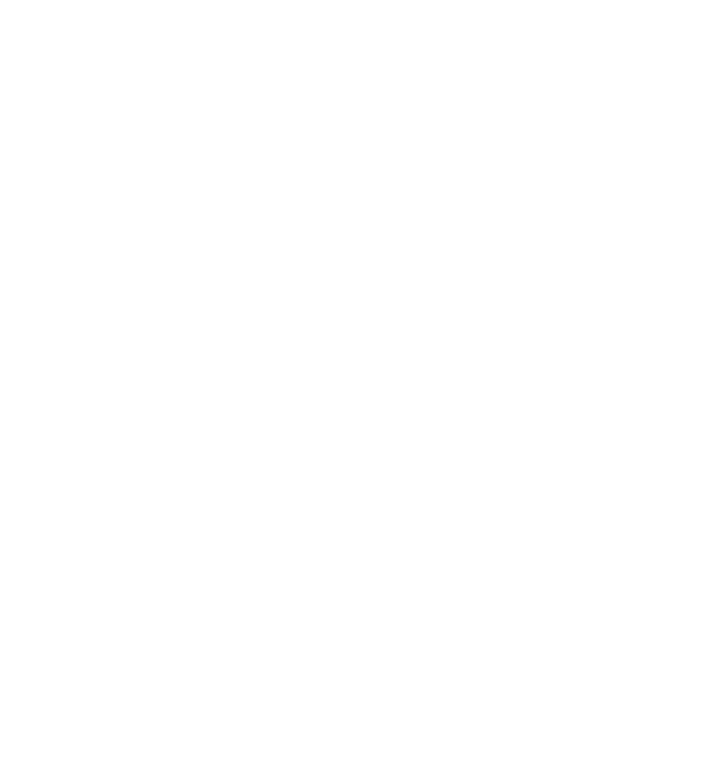
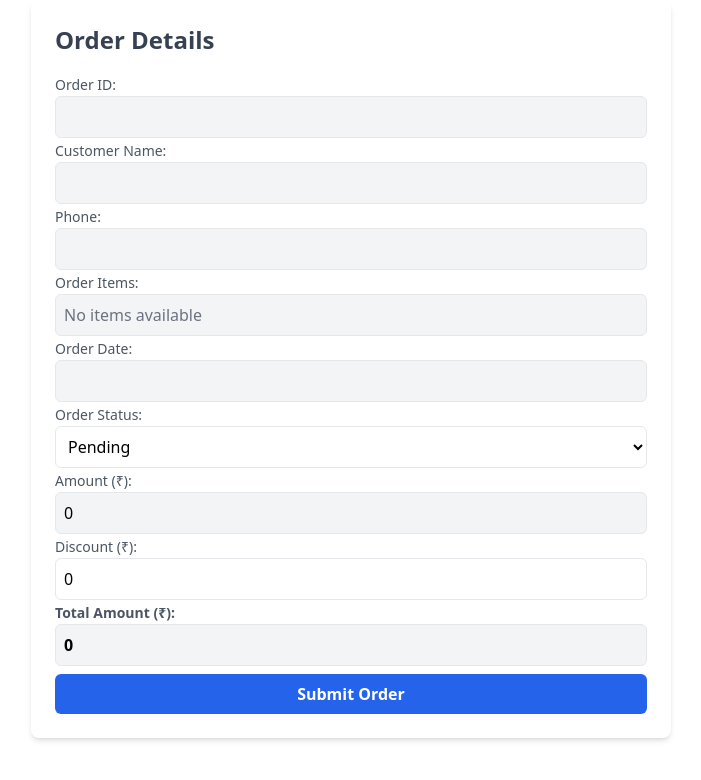
Before and after one commit to sachin6736/RENTAL-SHOP, a React (Vite) app in the folder frontend/: page /OrderUpdate/1 in a window 1280 px wide. Before the commit this address had no page. Shown: the top 780 px of the page, without its empty margins (289-990 px from the left). Built offline with nearby package versions, Linux system fonts and the light colour scheme.

Commit message:
Order uodate finished

```diff
--- a/frontend/src/App.jsx
+++ b/frontend/src/App.jsx
@@ -18,6 +18,7 @@
     <Route path='/addtool' element={<AddTool/>}/>
     <Route path='/toolslist' element={<ToolsList/>}/>
     <Route path='/OrderUpdate' element={<OrderUpdate/>}/>
+    <Route path='/OrderUpdate/:id' element={<OrderUpdate/>}/>
   </Routes>
   </BrowserRouter>
 }
--- a/frontend/src/pages/OrderUpdate.jsx
+++ b/frontend/src/pages/OrderUpdate.jsx
@@ -1,141 +1,163 @@
-import React, { useState } from "react";
+import React, { useState } from 'react'
+import { useLocation } from 'react-router-dom'
 
-const OrderForm = ({order}) => {
+const OrderForm = () => {
+  const location = useLocation()
+  const order = location.state?.order || {
+    id: '',
+    customer: '',
+    phone: '',
+    items: [],
+    date: '',
+    total: 0,
+    status: ''
+  }
 
-    const [updatedOrder, setUpdatedOrder] = useState(order)
+  const [updatedOrder, setUpdatedOrder] = useState(() => ({
+    id: order.id || '',
+    customer: order.customer || '',
+    phone: order.phone || '',
+    items: Array.isArray(order.items) ? order.items : [],
+    date: order.date || '',
+    total: order.total || 0,
+    discount: order.discount || 0,
+    status: order.status || ''
+  }))
 
-//   const [order, setOrder] = useState({
-//     orderId: "ORD123456",
-//     customerName: "John Doe",
-//     phone: "9876543210",
-//     orderItems: "Laptop, Mouse",
-//     orderDate: "2025-02-13",
-//     orderStatus: "Pending",
-//     amount: 1500, // Total without discount
-//     discount: 0,
-//   });
+  const totalAmount = updatedOrder.total - (updatedOrder.discount || 0)
 
-  const totalAmount = order.amount - order.discount;
-
-  const handleChange = (e) => {
-    setUpdatedOrder({ ...updatedOrder, [e.target.name]: e.target.value });
-  };
+  const handleChange = e => {
+    setUpdatedOrder({ ...updatedOrder, [e.target.name]: e.target.value })
+  }
 
   const handleSubmit = () => {
-    console.log("Updated Order:", updatedOrder);
-    alert("Order Updated Successfully!");
-  };
+    console.log('Updated Order:', updatedOrder)
+    alert('Order Updated Successfully!')
+  }
+
+  console.log(updatedOrder)
 
   return (
-    // <div className="w-1/2 h-auto mx-auto bg-white shadow-md rounded-lg p-6">
-    //   <h2 className="text-2xl font-semibold text-gray-700 mb-4">Order Details</h2>
+    <div className='w-1/2 h-auto mx-auto bg-white shadow-md rounded-lg p-6'>
+      <h2 className='text-2xl font-semibold text-gray-700 mb-4'>
+        Order Details
+      </h2>
 
-    //   <div className="">
-    //     <div>
-    //       <label className="text-gray-600 text-sm">Order ID:</label>
-    //       <input
-    //         type="text"
-    //         value={order.orderId}
-    //         disabled
-    //         className="w-full p-2 border rounded-md bg-gray-100 cursor-not-allowed"
-    //       />
-    //     </div>
+      <div className=''>
+        <div>
+          <label className='text-gray-600 text-sm'>Order ID:</label>
+          <input
+            type='text'
+            value={updatedOrder.id}
+            disabled
+            className='w-full p-2 border rounded-md bg-gray-100 cursor-not-allowed'
+          />
+        </div>
 
-    //     <div>
-    //       <label className="text-gray-600 text-sm">Customer Name:</label>
-    //       <input
-    //         type="text"
-    //         value={order.customerName}
-    //         disabled
-    //         className="w-full p-2 border rounded-md bg-gray-100 cursor-not-allowed"
-    //       />
-    //     </div>
+        <div>
+          <label className='text-gray-600 text-sm'>Customer Name:</label>
+          <input
+            type='text'
+            value={updatedOrder.customer}
+            disabled
+            className='w-full p-2 border rounded-md bg-gray-100 cursor-not-allowed'
+          />
+        </div>
 
-    //     <div>
-    //       <label className="text-gray-600 text-sm">Phone:</label>
-    //       <input
-    //         type="text"
-    //         value={order.phone}
-    //         disabled
-    //         className="w-full p-2 border rounded-md bg-gray-100 cursor-not-allowed"
-    //       />
-    //     </div>
+        <div>
+          <label className='text-gray-600 text-sm'>Phone:</label>
+          <input
+            type='text'
+            value={updatedOrder.phone}
+            disabled
+            className='w-full p-2 border rounded-md bg-gray-100 cursor-not-allowed'
+          />
+        </div>
 
-    //     <div>
-    //       <label className="text-gray-600 text-sm">Order Items:</label>
-    //       <input
-    //         type="text"
-    //         value={order.orderItems}
-    //         disabled
-    //         className="w-full p-2 border rounded-md bg-gray-100 cursor-not-allowed"
-    //       />
-    //     </div>
+        <div>
+          <label className='text-gray-600 text-sm'>Order Items:</label>
+          <ul className='w-full p-2 border rounded-md bg-gray-100 cursor-not-allowed'>
+            {updatedOrder.items?.length > 0 ? (
+              updatedOrder.items.map((item, index) => (
+                <li key={index} className='text-gray-700'>
+                  {item.item} (x{item.count})
+                </li>
+              ))
+            ) : (
+              <li className='text-gray-500'>No items available</li>
+            )}
+          </ul>
+        </div>
 
-    //     <div>
-    //       <label className="text-gray-600 text-sm">Order Date:</label>
-    //       <input
-    //         type="text"
-    //         value={order.orderDate}
-    //         disabled
-    //         className="w-full p-2 border rounded-md bg-gray-100 cursor-not-allowed"
-    //       />
-    //     </div>
+        <div>
+          <label className='text-gray-600 text-sm'>Order Date:</label>
+          <input
+            type='text'
+            value={updatedOrder.date}
+            disabled
+            className='w-full p-2 border rounded-md bg-gray-100 cursor-not-allowed'
+          />
+        </div>
 
-    //     <div>
-    //       <label className="text-gray-600 text-sm">Order Status:</label>
-    //       <select
-    //         name="orderStatus"
-    //         value={order.orderStatus}
-    //         onChange={handleChange}
-    //         className="w-full p-2 border rounded-md bg-white"
-    //       >
-    //         <option value="Pending">Pending</option>
-    //         <option value="Processing">Processing</option>
-    //         <option value="Shipped">Shipped</option>
-    //         <option value="Delivered">Delivered</option>
-    //       </select>
-    //     </div>
+        <div>
+          <label className='text-gray-600 text-sm'>Order Status:</label>
+          <select
+            name='orderStatus'
+            value={updatedOrder.status}
+            onChange={handleChange}
+            className='w-full p-2 border rounded-md bg-white'
+          >
+            <option value='Pending'>Pending</option>
+            <option value='Processing'>Processing</option>
+            <option value='Shipped'>Shipped</option>
+            <option value='Delivered'>Delivered</option>
+          </select>
+        </div>
 
-    //     <div>
-    //       <label className="text-gray-600 text-sm">Amount (₹):</label>
-    //       <input
-    //         type="text"
-    //         value={order.amount}
-    //         disabled
-    //         className="w-full p-2 border rounded-md bg-gray-100 cursor-not-allowed"
-    //       />
-    //     </div>
+        <div>
+          <label className='text-gray-600 text-sm'>Amount (₹):</label>
+          <input
+            type='text'
+            value={updatedOrder.total}
+            disabled
+            className='w-full p-2 border rounded-md bg-gray-100 cursor-not-allowed'
+          />
+        </div>
 
-    //     <div>
-    //       <label className="text-gray-600 text-sm">Discount (₹):</label>
-    //       <input
-    //         type="number"
-    //         name="discount"
-    //         value={order.discount}
-    //         onChange={handleChange}
-    //         className="w-full p-2 border rounded-md bg-white"
-    //         min="0"
-    //         max={order.amount}
-    //       />
-    //     </div>
+        <div>
+          <label className='text-gray-600 text-sm'>Discount (₹):</label>
+          <input
+            type='number'
+            name='discount'
+            value={updatedOrder.discount}
+            onChange={handleChange}
+            className='w-full p-2 border rounded-md bg-white'
+            min='0'
+            max={order.total}
+          />
+        </div>
 
-    //     <div>
-    //       <label className="text-gray-600 text-sm font-semibold">Total Amount (₹):</label>
-    //       <input
-    //         type="text"
-    //         value={totalAmount}
-    //         disabled
-    //         className="w-full p-2 border rounded-md bg-gray-100 cursor-not-allowed font-bold"
-    //       />
-    //     </div>
+        <div>
+          <label className='text-gray-600 text-sm font-semibold'>
+            Total Amount (₹):
+          </label>
+          <input
+            type='text'
+            value={totalAmount}
+            disabled
+            className='w-full p-2 border rounded-md bg-gray-100 cursor-not-allowed font-bold'
+          />
+        </div>
 
-    //     <button className="w-full bg-blue-600 text-white font-semibold py-2 rounded-md mt-2">
-    //       Submit Order
-    //     </button>
-    //   </div>
-    // </div>
-    <h1>{updatedOrder.customer}</h1>
-  );
-};
+        <button
+          onClick={handleSubmit}
+          className='w-full bg-blue-600 text-white font-semibold py-2 rounded-md mt-2'
+        >
+          Submit Order
+        </button>
+      </div>
+    </div>
+  )
+}
 
-export default OrderForm;
+export default OrderForm
--- a/frontend/src/pages/Orders.jsx
+++ b/frontend/src/pages/Orders.jsx
@@ -4,8 +4,8 @@
 
 const OrderList = () => {
   const [orders, setOrders] = useState([
-    { id: 1, customer: 'John Doe', total: 150, status: 'Pending' },
-    { id: 2, customer: 'Jane Smith', total: 200, status: 'Processing' }
+    { id: 1, customer: 'John Doe',phone: 123456789, items: [{item: 'Hammer', count: 4}, {item: 'screw', count: 3}], date: '22/01/25', total: 150, status: 'Pending' },
+    { id: 2, customer: 'Jane Smith',phone: 123456789, items: [{item: 'Hammer', count: 4}], date: '22/01/25', total: 200, status: 'Processing' }
   ])
 
   const [selectedOrder, setSelectedOrder] = useState(null)
@@ -24,6 +24,7 @@
 
   const handleclick = order => {
     setSelectedOrder(order)
+    navigate(`/OrderUpdate/${order.id}`, {state: {order}})
   }
 
   return (
```
